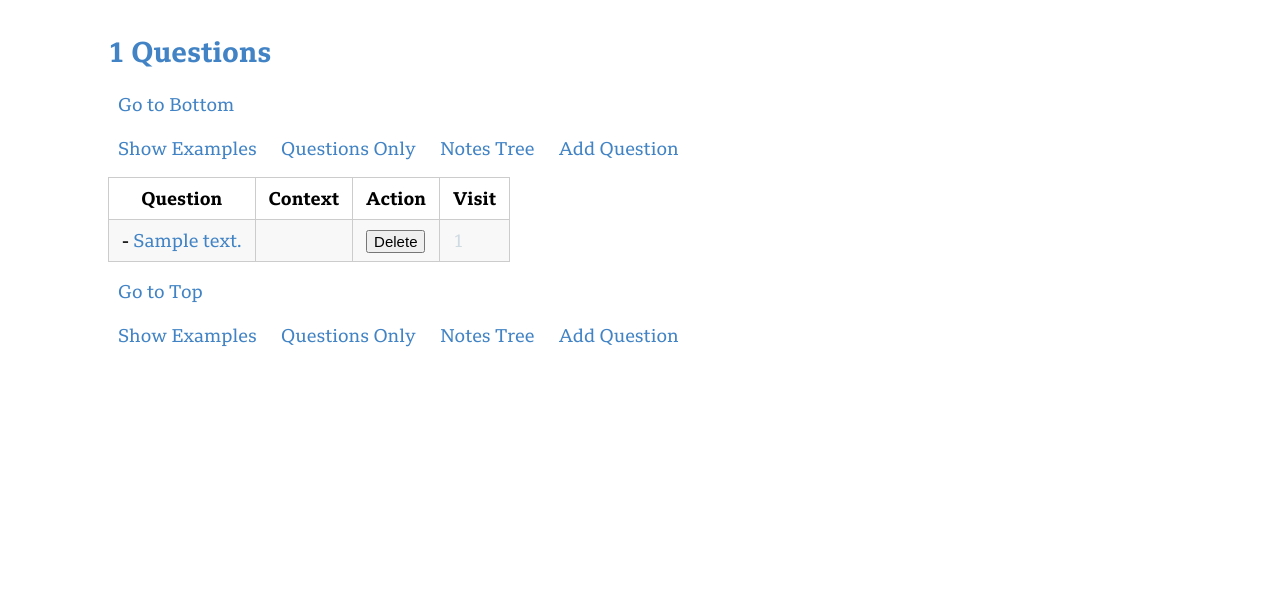
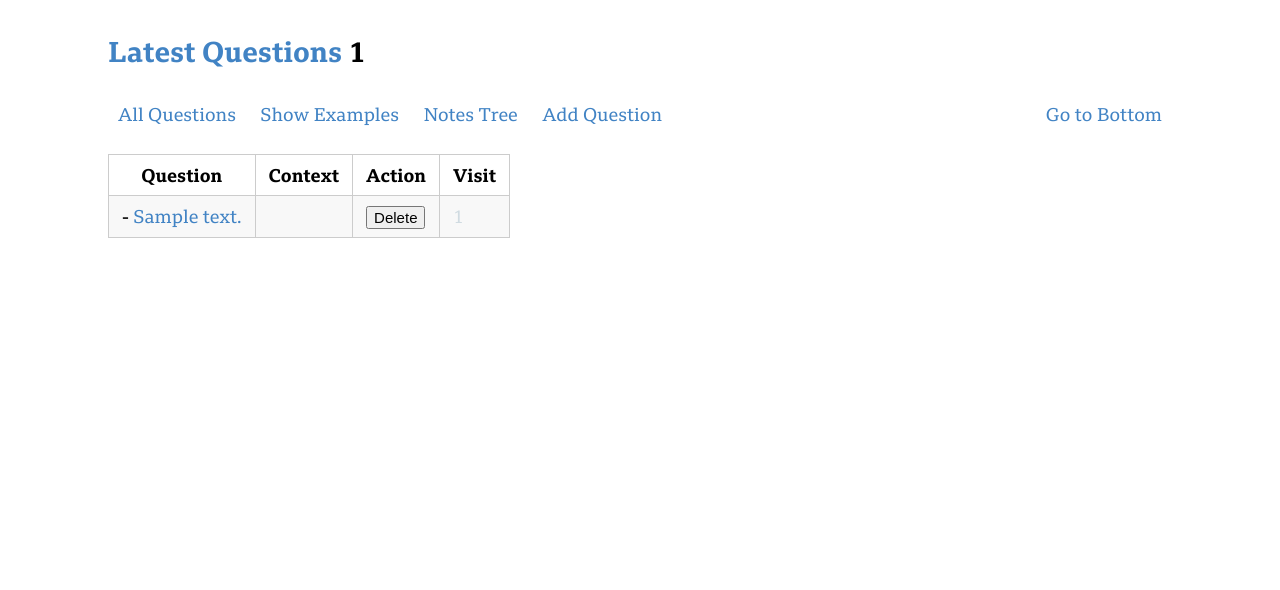
Before and after one commit to davuses/ChatGPT-dictionary, a FastAPI app: page / in a window 1280 px wide. Shown: the top 590 px of the page. Run offline with FastAPI, Linux system fonts and the light colour scheme; tables that the repository leaves empty hold one stand-in row (values such as "Sample post"); parts of the project's set-up code (start-up, migrations or seed data) failed here and were passed over; some libraries are stand-ins or nearby versions.

Commit message:
root page question number limit

```diff
--- a/database.py
+++ b/database.py
@@ -124,6 +124,18 @@ def db_get_all_question():
     with Session(engine) as session:
         questions = (
             session.query(Question).filter(Question.is_hidden == False).all()
+        )
+        return questions
+
+
+def db_get_latest_questions(count: int = 1000):
+    with Session(engine) as session:
+        questions = (
+            session.query(Question)
+            .filter(Question.is_hidden == False)
+            .order_by(Question.id.desc())
+            .limit(count)
+            .all()
         )
         return questions
 
--- a/main.py
+++ b/main.py
@@ -1,10 +1,10 @@
 import os
 import re
+import tomllib
 from subprocess import PIPE, Popen
 from typing import Optional
 
 import markdown2
-import tomllib
 from fastapi import Depends, FastAPI, Form, Request
 from fastapi.responses import (
     FileResponse,
@@ -24,6 +24,7 @@ from database import (
     db_delete_question,
     db_get_all_question,
     db_get_answer_by_id,
+    db_get_latest_questions,
     db_get_question_by_id,
     db_get_questions_after,
     db_question_increment_visit_number,
@@ -329,10 +330,21 @@ def show_synonyms(qid: int, request: Request):
 
 @app.get("/", response_class=HTMLResponse)
 async def root_page(request: Request):
-    questions = db_get_all_question()
+    is_show_example = request.query_params.get("example") == "true"
+    is_questions_only = request.query_params.get("questions_only") == "true"
+    is_all_questions = any(
+        [
+            is_show_example,
+            is_questions_only,
+            request.query_params.get("all_questions") == "true",
+        ]
+    )
+    if is_all_questions:
+        questions = db_get_all_question()
+    else:
+        question_count = 1000
+        questions = db_get_latest_questions(question_count)
     questions_count = len(questions)
-    show_example = request.query_params.get("example") == "true"
-    questions_only = request.query_params.get("questions_only") == "true"
     q_tuples: list[tuple] = []
     # (question.id, q_text, q_context, example)
     for question in questions:
@@ -353,8 +365,9 @@ async def root_page(request: Request):
     context = {
         "questions_count": questions_count,
         "q_tuples": q_tuples,
-        "questions_only": questions_only,
-        "show_example": show_example,
+        "questions_only": is_questions_only,
+        "show_example": is_show_example,
+        "is_all_questions": is_all_questions,
     }
     return templates.TemplateResponse(
         request=request, name="root.html.jinja", context=context
--- a/templates/root.html.jinja
+++ b/templates/root.html.jinja
@@ -4,6 +4,8 @@
 Only Questions
 {% elif show_example %}
 Show Examples
+{% elif is_all_questions %}
+All Questions
 {% else %}
 My Dictionary
 {% endif %}
@@ -12,31 +14,30 @@ My Dictionary
 
 <h1 id="top"><a href="/"
         style="text-decoration: none"
-        ;>{{ questions_count }} Questions</a></h1>
-<p>
+        ;> Latest Questions</a> {{ questions_count }} </h1>
+
+<p style="display: flex; justify-content: space-between; align-items: center;">
+    <span>
         <a class="header-link"
-        href="#bottom"
-        style="text-decoration: none;">Go to Bottom</a>
-</p>
-<p>
+            href="/?all_questions=true"
+            style="text-decoration: none;">All Questions</a>
         <a class="header-link"
             href="/?example=true"
             style="text-decoration: none;">Show Examples</a>
-    <a class="header-link"
-        href="/?questions_only=true"
-        style="text-decoration: none;">Questions Only</a>
         <a class="header-link"
             href="/notes/">Notes Tree</a>
         <a class="header-link"
             href="/add_question"
             style="text-decoration: none;">Add Question</a>
+    </span>
+    <a href="#bottom"
+        class="header-link"
+        style="text-decoration: none;">Go to Bottom</a>
 </p>
 <table border="1">
     <tr>
         <th>Question</th>
-        {% if not questions_only %}
         <th>Context</th>
-        {% endif %}
         {% if show_example %}
         <th>Examples</th>
         {% endif %}
@@ -47,11 +48,9 @@ My Dictionary
     <tr id="{{ q_tuple[0] }}">
         <td><label class="unselectable">-<span data-content=" "></span></label><a style="text-decoration: none;"
                 href="question/{{ q_tuple[0] }}">{{ q_tuple[1] }}</a></td>
-        {% if not questions_only %}
         <td>
             {{ q_tuple[2] }}
         </td>
-        {% endif %}
         {% if show_example %}
         <td> {{ q_tuple[3] }} </td>
         {% endif %}
@@ -61,22 +60,6 @@ My Dictionary
     {% endfor %}
 </table>
 <div id="bottom">
-    <p><a href="#top"
-            class="header-link"
-            style="text-decoration: none;">Go to Top</a></p>
-    <p>
-        <a class="header-link"
-            href="/?example=true"
-            style="text-decoration: none;">Show Examples</a>
-        <a class="header-link"
-            href="/?questions_only=true"
-            style="text-decoration: none;">Questions Only</a>
-        <a class="header-link"
-            href="/notes/">Notes Tree</a>
-        <a class="header-link"
-            href="/add_question"
-            style="text-decoration: none;">Add Question</a>
-    </p>
 </div>
 <a href="#"
     class="float hide-on-desktop">
@@ -152,7 +135,7 @@ My Dictionary
                     row.onclick = function () {
                         highlightTableRow(this);
                     };
-                    tableBody.appendChild(row);
+                    tableBody.prepend(row);
                 });
             })
             .catch((error) => {
```
Also changed, not shown: templates/question.html.jinja (+7 -0 lines). Lines whose indentation alone changed are shown as unchanged.
